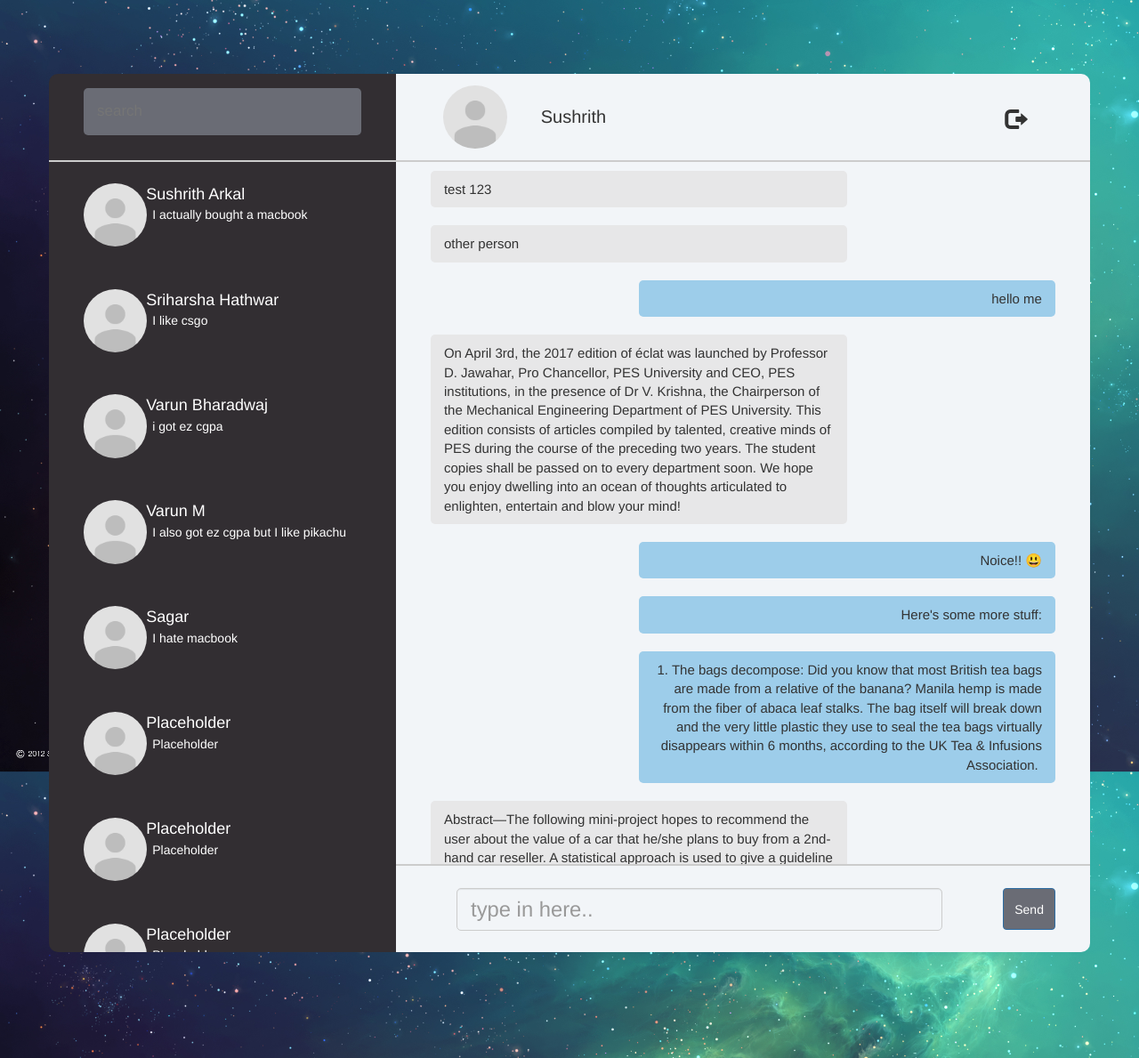
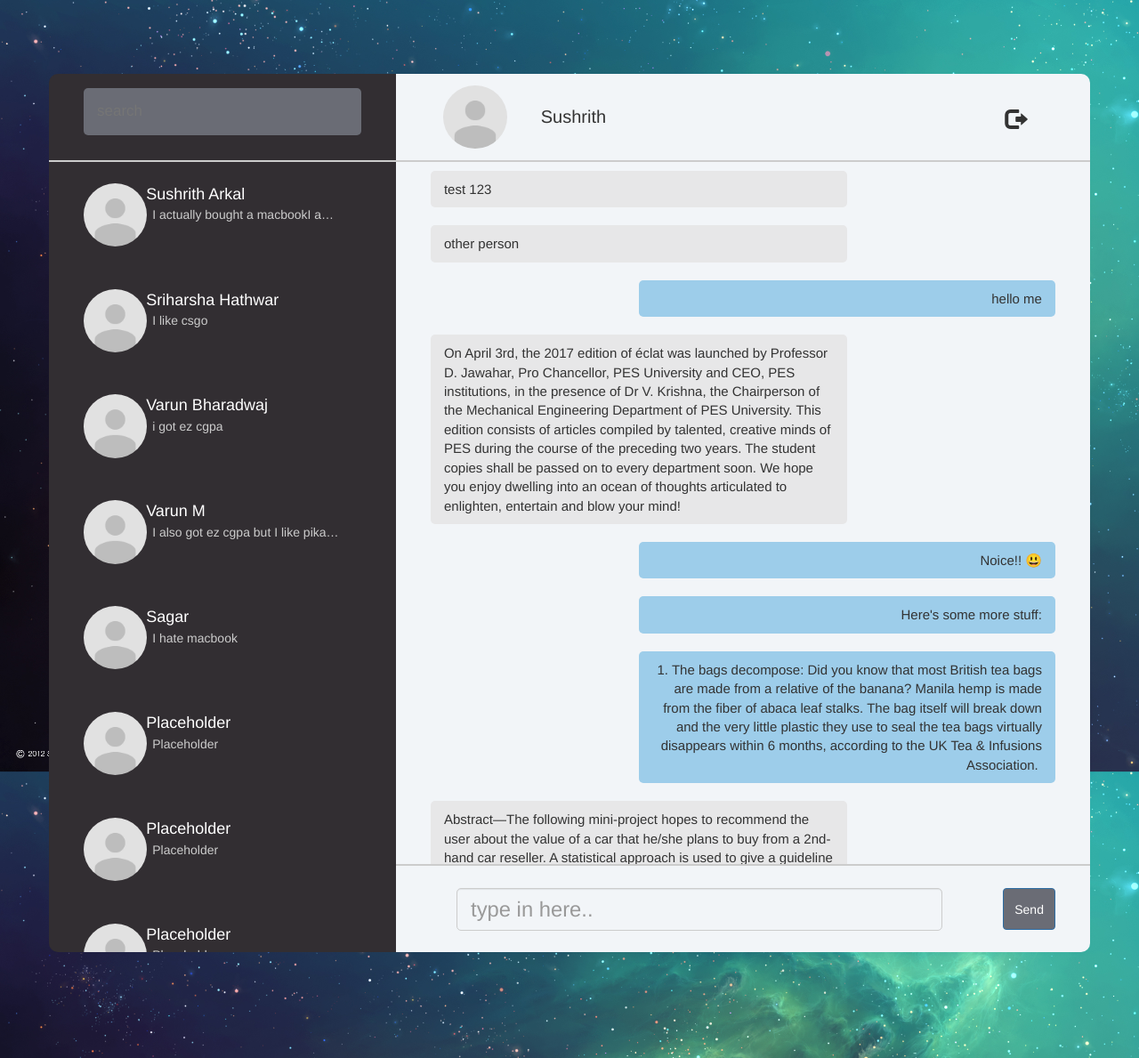
Before and after one commit to lolster/flyly-chat-app, a PHP site: page /chat.php in a window 1280 px wide. Shown: the whole page at 89% size. Run offline with PHP 8.4, Linux system fonts and the light colour scheme; the template is opened without the code that fills it, so the values that code supplies are empty.

Commit message:
Preview Ellipses

```diff
--- a/public/stylesheets/styles.css
+++ b/public/stylesheets/styles.css
@@ -237,6 +237,11 @@ a:hover {
 .threads .preview {
 	display: block;
 	margin-left: 22%;
+	width: 60%;
+	text-overflow: ellipsis;
+	overflow: hidden;
+	white-space: nowrap;
+	color: #ccc;
 }
 
 /* div containing the threads */
--- a/views/chat.php
+++ b/views/chat.php
@@ -207,7 +207,7 @@
 						<div class="threads" onclick="selectThread()">
 							<img class="img-circle" src="../public/images/profile.png">
 							<div class="name">Sushrith Arkal</div>
-							<span class="preview">I actually bought a macbook</span>
+							<span class="preview">I actually bought a macbookI actually bought a macbookI actually bought a macbookI actually bought a macbookI actually bought a macbook</span>
 						</div>
 						<div class="threads" onclick="selectThread()">
 							<img class="img-circle" src="../public/images/profile.png">
```
